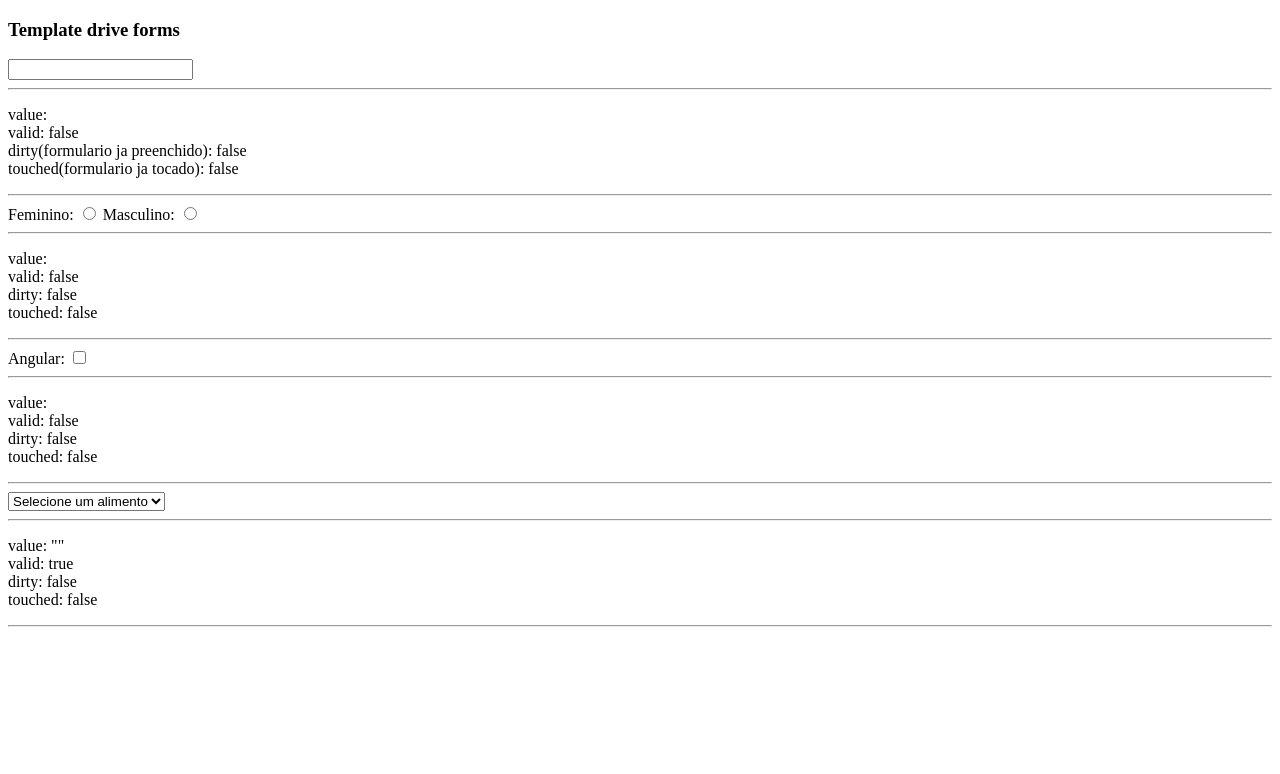
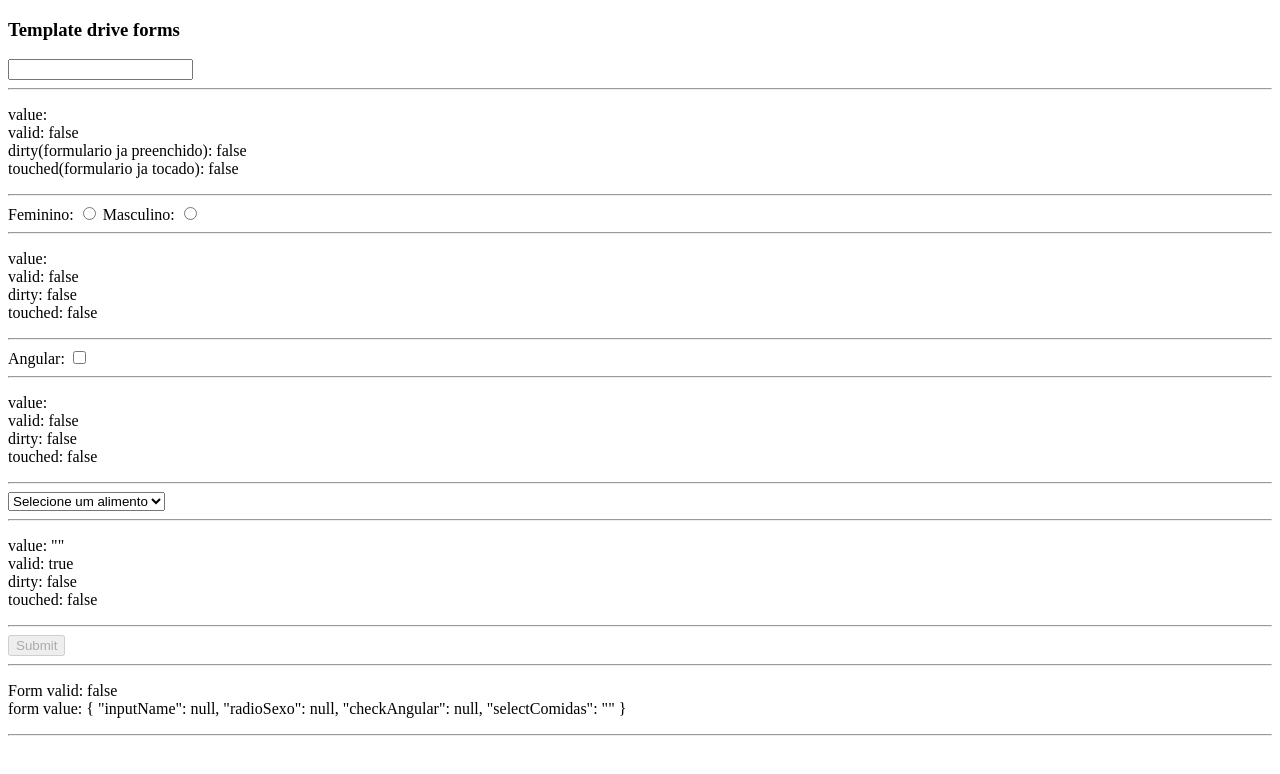
Before and after one commit to mathvsk/meu-primeiro-projeto, an Angular app: page / in a window 1280 px wide. Shown: the top 774 px of the page. Built offline with nearby package versions, Linux system fonts and the light colour scheme.

Commit message:
feat: criar submit para form

```diff
--- a/src/app/components/forms/template-driven-forms/template-driven-forms.component.html
+++ b/src/app/components/forms/template-driven-forms/template-driven-forms.component.html
@@ -7,7 +7,7 @@
 -->
 
 <h3>Template drive forms</h3>
-<form>
+<form #form="ngForm" (ngSubmit)="submitForm(form)">
     <label>
         <input
             type="text"
@@ -115,4 +115,14 @@
         touched: {{ comidas.touched }}
     </p>
     <hr>
+
+    <button type="submit" [disabled]="!form.valid">Submit</button>
 </form>
+
+<hr>
+<p>
+    Form valid: {{ form.valid }}
+    <br>
+    form value: {{ form.value | json }}
+</p>
+<hr>
--- a/src/app/components/forms/template-driven-forms/template-driven-forms.component.ts
+++ b/src/app/components/forms/template-driven-forms/template-driven-forms.component.ts
@@ -1,6 +1,6 @@
 import { JsonPipe } from '@angular/common';
 import { Component, signal } from '@angular/core';
-import { FormsModule } from '@angular/forms';
+import { FormsModule, NgForm } from '@angular/forms';
 
 @Component({
   selector: 'app-template-driven-forms',
@@ -24,4 +24,12 @@ export class TemplateDrivenFormsComponent {
       preco: 'R$ 10,00'
     }
   ]);
+
+  submitForm(form: NgForm) {
+    if (form.invalid) {
+      alert('Formulário inválido');
+    }
+
+    console.log(form.value);
+  }
 }
```
